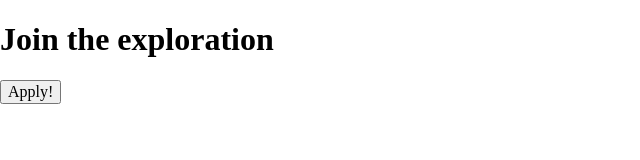
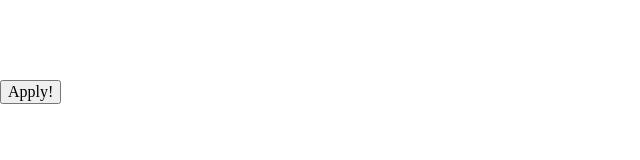
Before and after one commit to aradhyabob/SpaceExploration-Site, a website built with Vite: page index.html in a window 1280 px wide. Shown: the whole page, without its empty margins (0-640 px from the left). Built offline with nearby package versions, Linux system fonts and the light colour scheme; files whose address does not match are found by name.

Commit message:
add bg image

```diff
--- a/styles.css
+++ b/styles.css
@@ -0,0 +1,5 @@
+body {
+    color: white;
+    background-image: url("C:/Users/dell/Documents/dev/SpaceExploration-Site/img/unsplash.jpg");
+    background-size: cover;
+}
```
